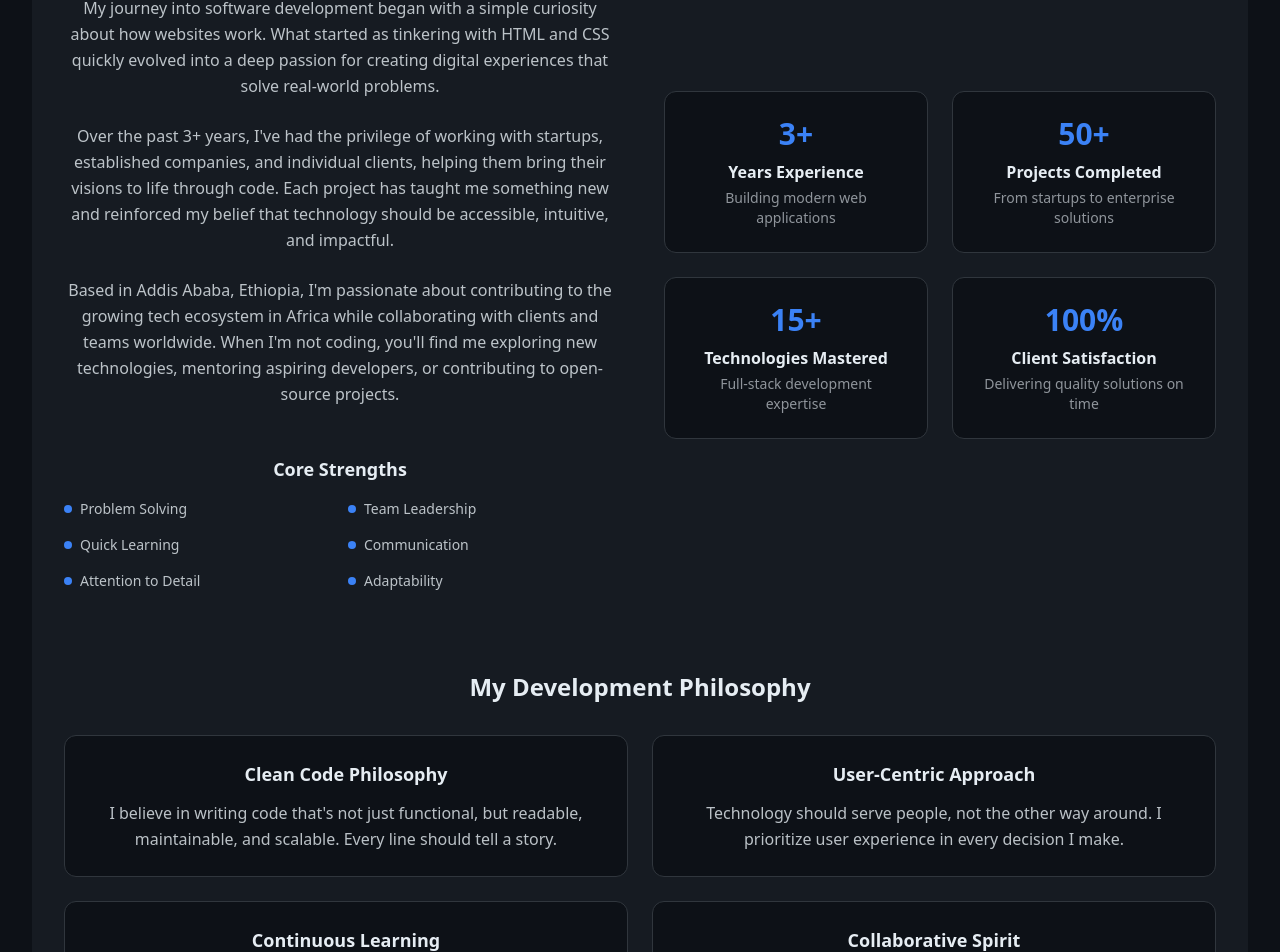
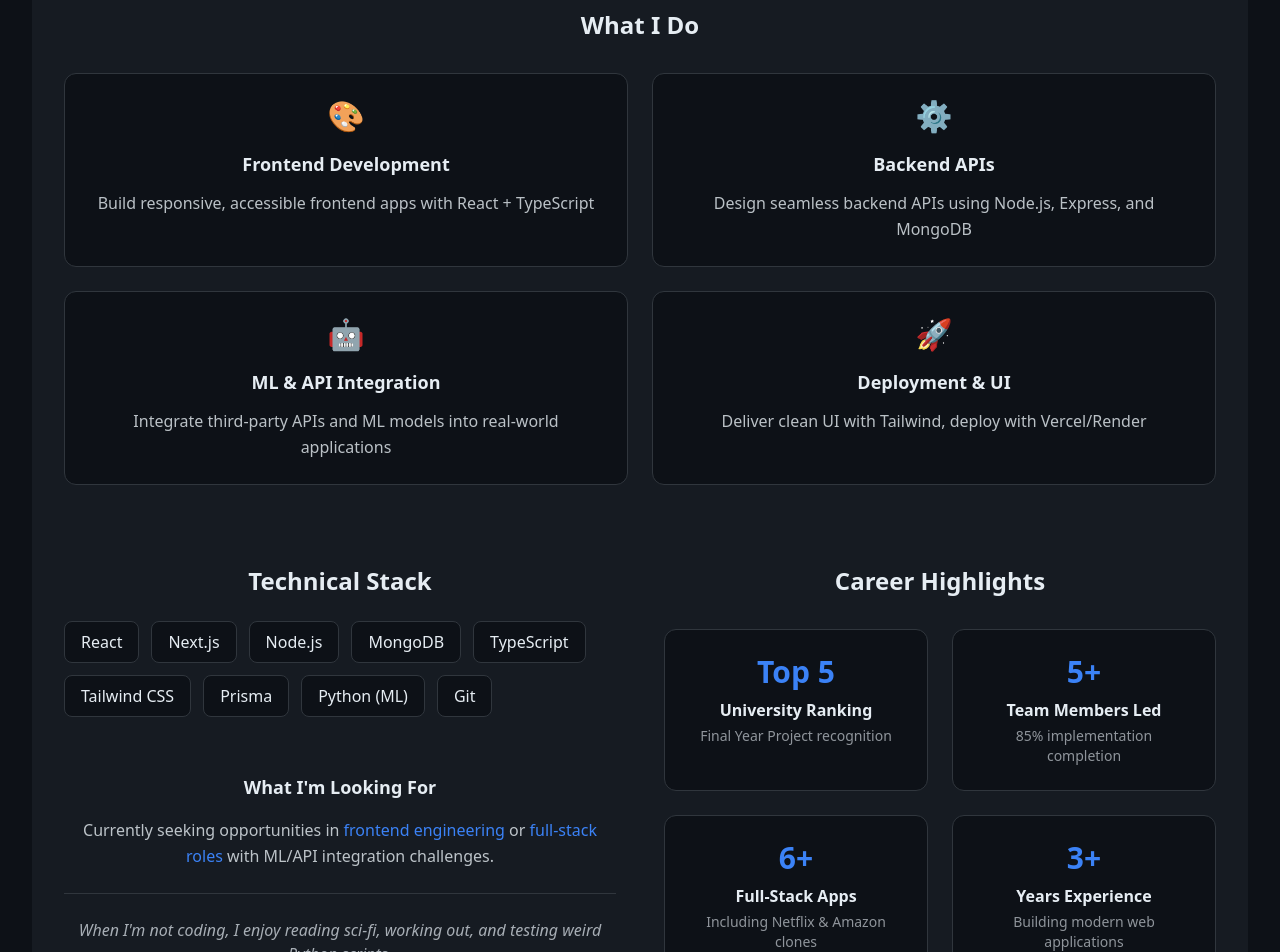
Before and after one commit to samuelAemro12/portfolio-app, a React (Vite) app: page / in a window 1280 px wide. Shown: the part 1237-2189 px from the top of the page. Built offline with nearby package versions, Linux system fonts and the light colour scheme.

Commit message:
Wip: made some styling changes to the about section

```diff
--- a/src/components/About.tsx
+++ b/src/components/About.tsx
@@ -3,44 +3,53 @@ import { motion } from 'framer-motion';
 const About = () => {
   const highlights = [
     {
+      number: "Top 5",
+      label: "University Ranking",
+      description: "Final Year Project recognition"
+    },
+    {
+      number: "5+",
+      label: "Team Members Led",
+      description: "85% implementation completion"
+    },
+    {
+      number: "6+",
+      label: "Full-Stack Apps",
+      description: "Including Netflix & Amazon clones"
+    },
+    {
       number: "3+",
       label: "Years Experience",
       description: "Building modern web applications"
-    },
-    {
-      number: "50+",
-      label: "Projects Completed",
-      description: "From startups to enterprise solutions"
-    },
-    {
-      number: "15+",
-      label: "Technologies Mastered",
-      description: "Full-stack development expertise"
-    },
-    {
-      number: "100%",
-      label: "Client Satisfaction",
-      description: "Delivering quality solutions on time"
     }
   ];
 
-  const philosophyPoints = [
+  const whatIDo = [
     {
-      title: "Clean Code Philosophy",
-      description: "I believe in writing code that's not just functional, but readable, maintainable, and scalable. Every line should tell a story."
+      icon: "🎨",
+      title: "Frontend Development",
+      description: "Build responsive, accessible frontend apps with React + TypeScript"
     },
     {
-      title: "User-Centric Approach",
-      description: "Technology should serve people, not the other way around. I prioritize user experience in every decision I make."
+      icon: "⚙️",
+      title: "Backend APIs",
+      description: "Design seamless backend APIs using Node.js, Express, and MongoDB"
     },
     {
-      title: "Continuous Learning",
-      description: "The tech world evolves rapidly, and so do I. I'm constantly exploring new technologies and best practices."
+      icon: "🤖",
+      title: "ML & API Integration",
+      description: "Integrate third-party APIs and ML models into real-world applications"
     },
     {
-      title: "Collaborative Spirit",
-      description: "Great software is built by great teams. I thrive in collaborative environments and believe in knowledge sharing."
+      icon: "🚀",
+      title: "Deployment & UI",
+      description: "Deliver clean UI with Tailwind, deploy with Vercel/Render"
     }
+  ];
+
+  const techStack = [
+    "React", "Next.js", "Node.js", "MongoDB", "TypeScript",
+    "Tailwind CSS", "Prisma", "Python (ML)", "Git"
   ];
 
   return (
@@ -56,13 +65,58 @@ const About = () => {
           <h2 className="text-4xl md:text-5xl font-bold text-[#E6EDF3] mb-4">
             About <span className="text-[#3B82F6]">Me</span>
           </h2>
-          <p className="text-lg text-[#E6EDF3]/80 max-w-2xl mx-auto">
-            Passionate developer with a love for creating innovative solutions that make a difference
+        </motion.div>
+
+        {/* Professional Title & Summary */}
+        <motion.div
+          initial={{ opacity: 0, y: 30 }}
+          whileInView={{ opacity: 1, y: 0 }}
+          transition={{ duration: 0.8 }}
+          viewport={{ once: true }}
+          className="text-center mb-16"
+        >
+          <p className="text-xl md:text-2xl text-[#E6EDF3] leading-relaxed max-w-4xl mx-auto">
+            I'm a <span className="text-[#3B82F6] font-semibold">Full Stack Web Developer</span> with a frontend focus,
+            strong backend experience, and a growing interest in <span className="text-[#3B82F6] font-semibold">Machine Learning</span> and API integrations.
           </p>
         </motion.div>
 
-        <div className="grid lg:grid-cols-2 gap-12 items-center mb-20">
-          {/* Personal Story */}
+        {/* What I Do */}
+        <motion.div
+          initial={{ opacity: 0, y: 30 }}
+          whileInView={{ opacity: 1, y: 0 }}
+          transition={{ duration: 0.8 }}
+          viewport={{ once: true }}
+          className="mb-20"
+        >
+          <h3 className="text-2xl font-semibold text-[#E6EDF3] mb-8 text-center">
+            What I Do
+          </h3>
+
+          <div className="grid md:grid-cols-2 gap-6">
+            {whatIDo.map((item, index) => (
+              <motion.div
+                key={index}
+                initial={{ opacity: 0, y: 20 }}
+                whileInView={{ opacity: 1, y: 0 }}
+                transition={{ duration: 0.6, delay: index * 0.1 }}
+                viewport={{ once: true }}
+                className="bg-[#0D1117] p-6 rounded-xl border border-[#30363D] hover:border-[#3B82F6]/50 transition-all duration-300 group"
+              >
+                <div className="text-3xl mb-4">{item.icon}</div>
+                <h4 className="text-lg font-semibold text-[#E6EDF3] mb-3 group-hover:text-[#3B82F6] transition-colors">
+                  {item.title}
+                </h4>
+                <p className="text-[#E6EDF3]/80 leading-relaxed">
+                  {item.description}
+                </p>
+              </motion.div>
+            ))}
+          </div>
+        </motion.div>
+
+        <div className="grid lg:grid-cols-2 gap-12 items-start mb-20">
+          {/* Technical Stack */}
           <motion.div
             initial={{ opacity: 0, x: -50 }}
             whileInView={{ opacity: 1, x: 0 }}
@@ -71,67 +125,53 @@ const About = () => {
             className="space-y-6"
           >
             <h3 className="text-2xl font-semibold text-[#E6EDF3] mb-6">
-              My Journey as a Developer
+              Technical Stack
             </h3>
 
+            <div className="flex flex-wrap gap-3">
+              {techStack.map((tech, index) => (
+                <motion.span
+                  key={index}
+                  initial={{ opacity: 0, scale: 0.8 }}
+                  whileInView={{ opacity: 1, scale: 1 }}
+                  transition={{ duration: 0.4, delay: index * 0.05 }}
+                  viewport={{ once: true }}
+                  className="px-4 py-2 bg-[#0D1117] border border-[#30363D] rounded-lg text-[#E6EDF3] hover:border-[#3B82F6]/50 hover:text-[#3B82F6] transition-all duration-300 cursor-default"
+                >
+                  {tech}
+                </motion.span>
+              ))}
+            </div>
+
+            {/* Career Goals */}
+            <div className="pt-8">
+              <h4 className="text-lg font-semibold text-[#E6EDF3] mb-4">What I'm Looking For</h4>
               <p className="text-[#E6EDF3]/80 leading-relaxed">
-              My journey into software development began with a simple curiosity about how websites work.
-              What started as tinkering with HTML and CSS quickly evolved into a deep passion for creating
-              digital experiences that solve real-world problems.
+                Currently seeking opportunities in <span className="text-[#3B82F6] font-medium">frontend engineering</span> or
+                <span className="text-[#3B82F6] font-medium"> full-stack roles</span> with ML/API integration challenges.
               </p>
+            </div>
 
-            <p className="text-[#E6EDF3]/80 leading-relaxed">
-              Over the past 3+ years, I've had the privilege of working with startups, established companies,
-              and individual clients, helping them bring their visions to life through code. Each project has
-              taught me something new and reinforced my belief that technology should be accessible, intuitive,
-              and impactful.
+            {/* Personal Touch */}
+            <div className="pt-6 border-t border-[#30363D]">
+              <p className="text-[#E6EDF3]/70 italic">
+                When I'm not coding, I enjoy reading sci-fi, working out, and testing weird Python scripts.
               </p>
-
-            <p className="text-[#E6EDF3]/80 leading-relaxed">
-              Based in Addis Ababa, Ethiopia, I'm passionate about contributing to the growing tech ecosystem
-              in Africa while collaborating with clients and teams worldwide. When I'm not coding, you'll find
-              me exploring new technologies, mentoring aspiring developers, or contributing to open-source projects.
-            </p>
-
-            <div className="pt-6">
-              <h4 className="text-lg font-semibold text-[#E6EDF3] mb-4">Core Strengths</h4>
-              <div className="grid grid-cols-2 gap-4">
-                <div className="flex items-center gap-2">
-                  <div className="w-2 h-2 bg-[#3B82F6] rounded-full"></div>
-                  <span className="text-[#E6EDF3]/80 text-sm">Problem Solving</span>
-                </div>
-                <div className="flex items-center gap-2">
-                  <div className="w-2 h-2 bg-[#3B82F6] rounded-full"></div>
-                  <span className="text-[#E6EDF3]/80 text-sm">Team Leadership</span>
-                </div>
-                <div className="flex items-center gap-2">
-                  <div className="w-2 h-2 bg-[#3B82F6] rounded-full"></div>
-                  <span className="text-[#E6EDF3]/80 text-sm">Quick Learning</span>
-                </div>
-                <div className="flex items-center gap-2">
-                  <div className="w-2 h-2 bg-[#3B82F6] rounded-full"></div>
-                  <span className="text-[#E6EDF3]/80 text-sm">Communication</span>
-                </div>
-                <div className="flex items-center gap-2">
-                  <div className="w-2 h-2 bg-[#3B82F6] rounded-full"></div>
-                  <span className="text-[#E6EDF3]/80 text-sm">Attention to Detail</span>
-                </div>
-                <div className="flex items-center gap-2">
-                  <div className="w-2 h-2 bg-[#3B82F6] rounded-full"></div>
-                  <span className="text-[#E6EDF3]/80 text-sm">Adaptability</span>
-                </div>
-              </div>
             </div>
           </motion.div>
 
-          {/* Highlights */}
+          {/* Career Highlights */}
           <motion.div
             initial={{ opacity: 0, x: 50 }}
             whileInView={{ opacity: 1, x: 0 }}
             transition={{ duration: 0.8 }}
             viewport={{ once: true }}
-            className="grid grid-cols-2 gap-6"
           >
+            <h3 className="text-2xl font-semibold text-[#E6EDF3] mb-8">
+              Career Highlights
+            </h3>
+
+            <div className="grid grid-cols-2 gap-6">
               {highlights.map((highlight, index) => (
                 <motion.div
                   key={index}
@@ -152,40 +192,9 @@ const About = () => {
                   </div>
                 </motion.div>
               ))}
+            </div>
           </motion.div>
         </div>
-
-        {/* Development Philosophy */}
-        <motion.div
-          initial={{ opacity: 0, y: 30 }}
-          whileInView={{ opacity: 1, y: 0 }}
-          transition={{ duration: 0.8 }}
-          viewport={{ once: true }}
-        >
-          <h3 className="text-2xl font-semibold text-[#E6EDF3] mb-8 text-center">
-            My Development Philosophy
-          </h3>
-
-          <div className="grid md:grid-cols-2 gap-6">
-            {philosophyPoints.map((point, index) => (
-              <motion.div
-                key={index}
-                initial={{ opacity: 0, y: 20 }}
-                whileInView={{ opacity: 1, y: 0 }}
-                transition={{ duration: 0.6, delay: index * 0.1 }}
-                viewport={{ once: true }}
-                className="bg-[#0D1117] p-6 rounded-xl border border-[#30363D] hover:border-[#3B82F6]/50 transition-all duration-300 group"
-              >
-                <h4 className="text-lg font-semibold text-[#E6EDF3] mb-3 group-hover:text-[#3B82F6] transition-colors">
-                  {point.title}
-                </h4>
-                <p className="text-[#E6EDF3]/80 leading-relaxed">
-                  {point.description}
-                </p>
-              </motion.div>
-            ))}
-          </div>
-        </motion.div>
       </div>
     </section>
   );
```
Lines whose indentation alone changed are shown as unchanged.
